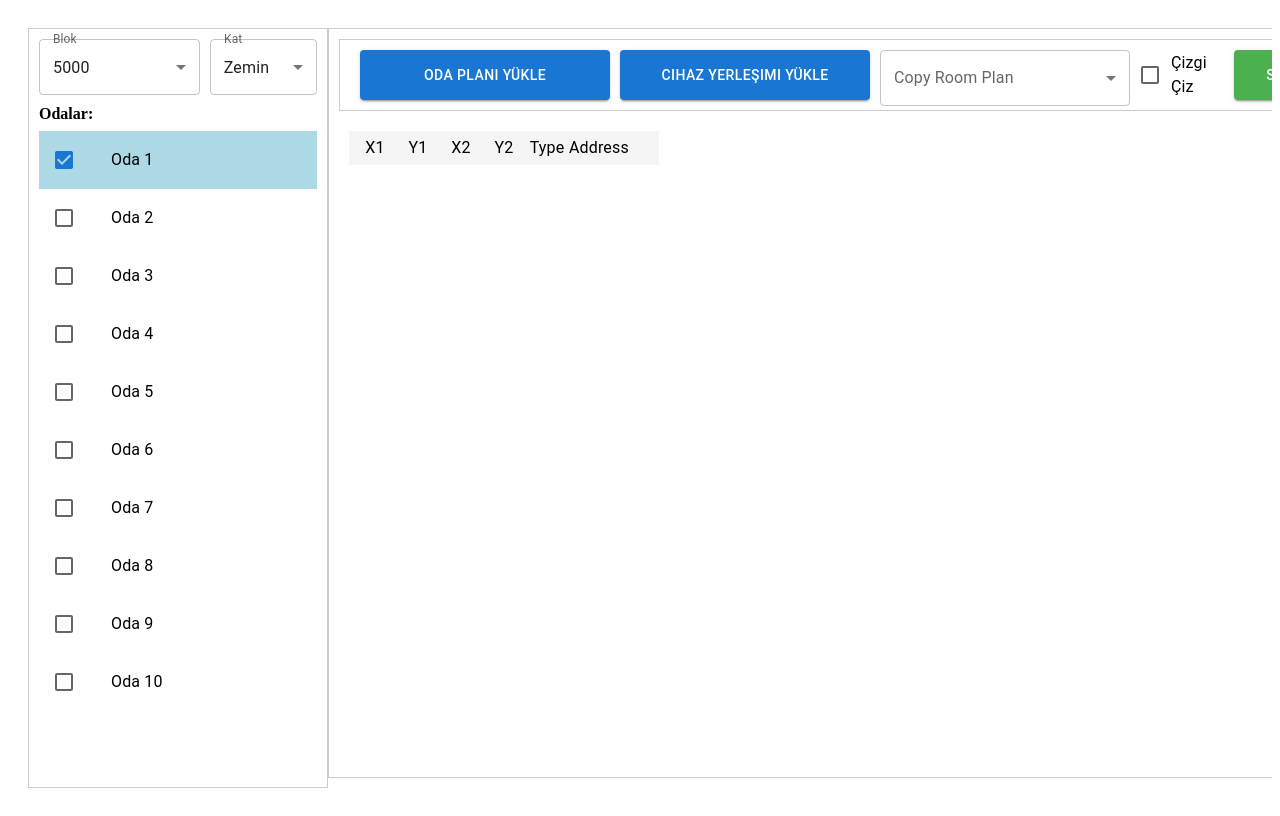
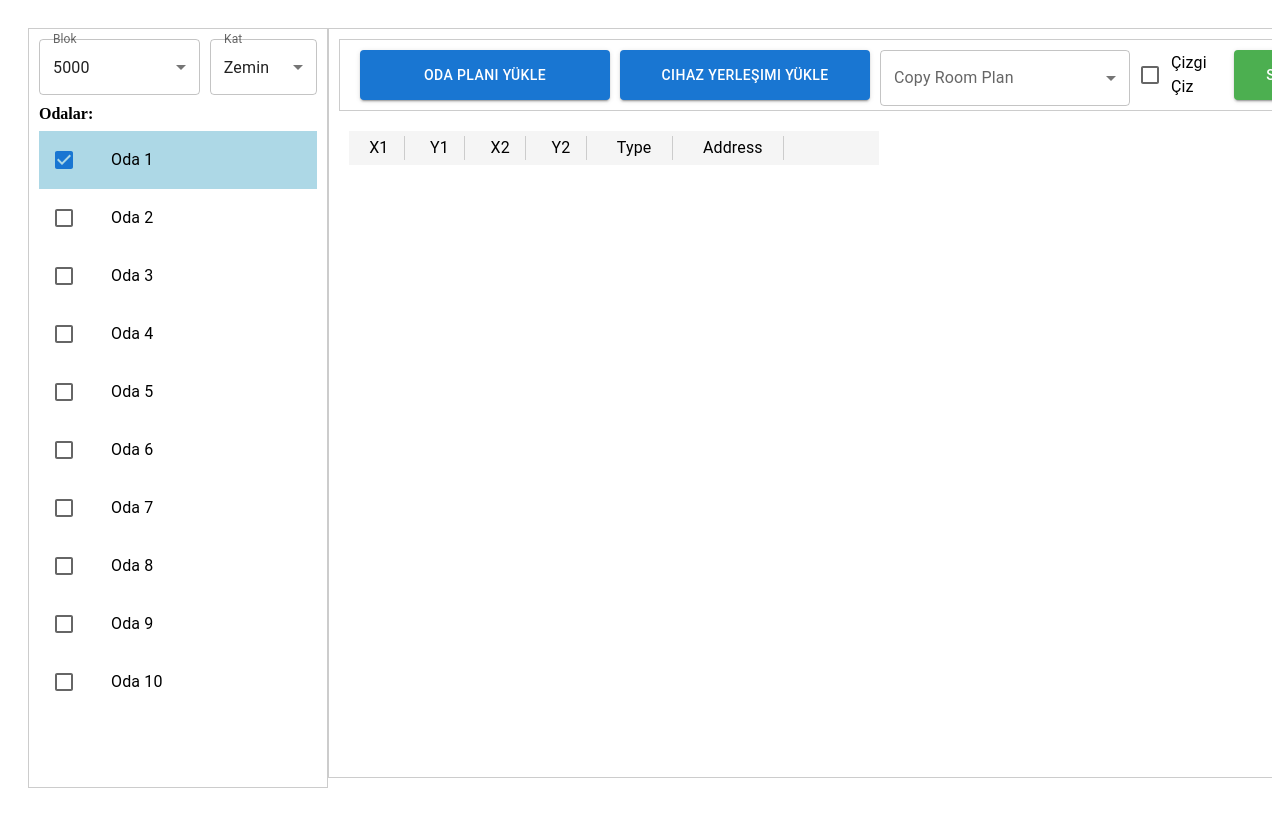
Before and after one commit to rmkofficial/room-plan, a React (Vite) app: page / in a window 1280 px wide. Built offline with nearby package versions, Linux system fonts and the light colour scheme.

Commit message:
Improve UI spacing and add delete functionality to RoomCoordinates component

```diff
--- a/src/components/RoomCoordinates.jsx
+++ b/src/components/RoomCoordinates.jsx
@@ -12,35 +12,37 @@ const RoomCoordinates = ({
     <Box>
       <Box
         sx={{
-          display: "flex",
-          justifyContent: "space-between",
+          display: "grid",
+          gridTemplateColumns: "repeat(4, 1fr) 1.5fr 2fr 80px",
           padding: "5px",
           backgroundColor: "#f5f5f5",
           fontWeight: "bold",
           width: "100%",
+          textAlign: "center",
+          gap: "10px",
         }}
       >
-        <Typography sx={{ width: "14%", textAlign: "center" }}>X1</Typography>
-        <Typography sx={{ width: "14%", textAlign: "center" }}>Y1</Typography>
-        <Typography sx={{ width: "14%", textAlign: "center" }}>X2</Typography>
-        <Typography sx={{ width: "14%", textAlign: "center" }}>Y2</Typography>
-        <Typography sx={{ width: "14%", textAlign: "center" }}>Type</Typography>
-        <Typography sx={{ width: "14%", textAlign: "center" }}>
-          Address
-        </Typography>
-        <Typography sx={{ width: "14%", textAlign: "center" }}></Typography>
+        <Typography sx={{ borderRight: "1px solid #ccc" }}>X1</Typography>
+        <Typography sx={{ borderRight: "1px solid #ccc" }}>Y1</Typography>
+        <Typography sx={{ borderRight: "1px solid #ccc" }}>X2</Typography>
+        <Typography sx={{ borderRight: "1px solid #ccc" }}>Y2</Typography>
+        <Typography sx={{ borderRight: "1px solid #ccc" }}>Type</Typography>
+        <Typography sx={{ borderRight: "1px solid #ccc" }}>Address</Typography>
+        <Typography></Typography>
       </Box>
       {coordinates.map((coord, index) => (
         <Box
           key={index}
           onClick={() => onRowClick(index)}
           sx={{
-            display: "flex",
-            justifyContent: "space-between",
+            display: "grid",
+            gridTemplateColumns: "repeat(4, 1fr) 1.5fr 2fr 80px",
             padding: "5px",
             backgroundColor:
               selectedPointIndex === index ? "lightblue" : "transparent",
             cursor: "pointer",
+            alignItems: "center",
+            gap: "10px",
           }}
         >
           <TextField
@@ -48,7 +50,7 @@ const RoomCoordinates = ({
             onChange={(e) => onCoordinateChange(index, "x1", e.target.value)}
             variant="outlined"
             size="small"
-            sx={{ width: "14%", margin: "2px" }}
+            sx={{ width: "100%",  }}
             InputProps={{ style: { fontSize: 12, textAlign: "center" } }}
           />
           <TextField
@@ -56,7 +58,7 @@ const RoomCoordinates = ({
             onChange={(e) => onCoordinateChange(index, "y1", e.target.value)}
             variant="outlined"
             size="small"
-            sx={{ width: "14%", margin: "2px" }}
+            sx={{ width: "100%",  }}
             InputProps={{ style: { fontSize: 12, textAlign: "center" } }}
           />
           <TextField
@@ -64,7 +66,7 @@ const RoomCoordinates = ({
             onChange={(e) => onCoordinateChange(index, "x2", e.target.value)}
             variant="outlined"
             size="small"
-            sx={{ width: "14%", margin: "2px" }}
+            sx={{ width: "100%",  }}
             InputProps={{ style: { fontSize: 12, textAlign: "center" } }}
           />
           <TextField
@@ -72,7 +74,7 @@ const RoomCoordinates = ({
             onChange={(e) => onCoordinateChange(index, "y2", e.target.value)}
             variant="outlined"
             size="small"
-            sx={{ width: "14%", margin: "2px" }}
+            sx={{ width: "100%",  }}
             InputProps={{ style: { fontSize: 12, textAlign: "center" } }}
           />
           <TextField
@@ -80,7 +82,7 @@ const RoomCoordinates = ({
             onChange={(e) => onCoordinateChange(index, "type", e.target.value)}
             variant="outlined"
             size="small"
-            sx={{ width: "14%", margin: "2px" }}
+            sx={{ width: "100%",  }}
             InputProps={{ style: { fontSize: 12, textAlign: "center" } }}
           />
           <TextField
@@ -90,7 +92,7 @@ const RoomCoordinates = ({
             }
             variant="outlined"
             size="small"
-            sx={{ width: "14%", margin: "2px" }}
+            sx={{ width: "100%", marginLeft: "3px" }}
             InputProps={{ style: { fontSize: 12, textAlign: "center" } }}
           />
           <Button
@@ -100,7 +102,7 @@ const RoomCoordinates = ({
               e.stopPropagation();
               onCoordinateDelete(index);
             }}
-            sx={{ width: "14%", margin: "2px" }}
+            sx={{ width: "100%",  marginLeft: "3px" }}
           >
             Delete
           </Button>
--- a/src/components/RoomDetails.jsx
+++ b/src/components/RoomDetails.jsx
@@ -220,7 +220,7 @@ const RoomDetails = ({ uniqueRoomId, block, floor }) => {
           alignItems: "flex-start",
         }}
       >
-        <Box sx={{ width: "300px", padding: "10px", flexShrink: 0 }}>
+        <Box sx={{ width: "520px", padding: "10px", flexShrink: 0 }}>
           <RoomCoordinates
             coordinates={currentCoordinates}
             onCoordinateChange={handleCoordinateChange}
```
